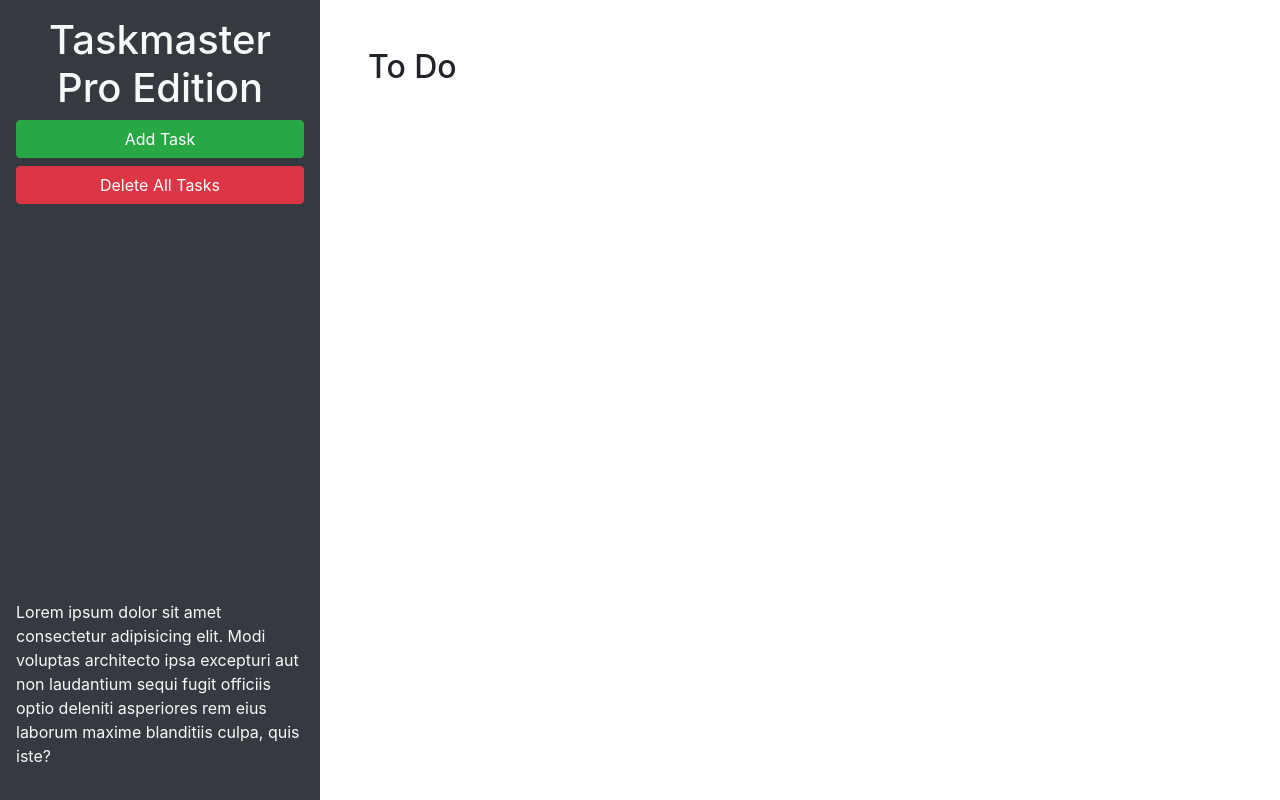
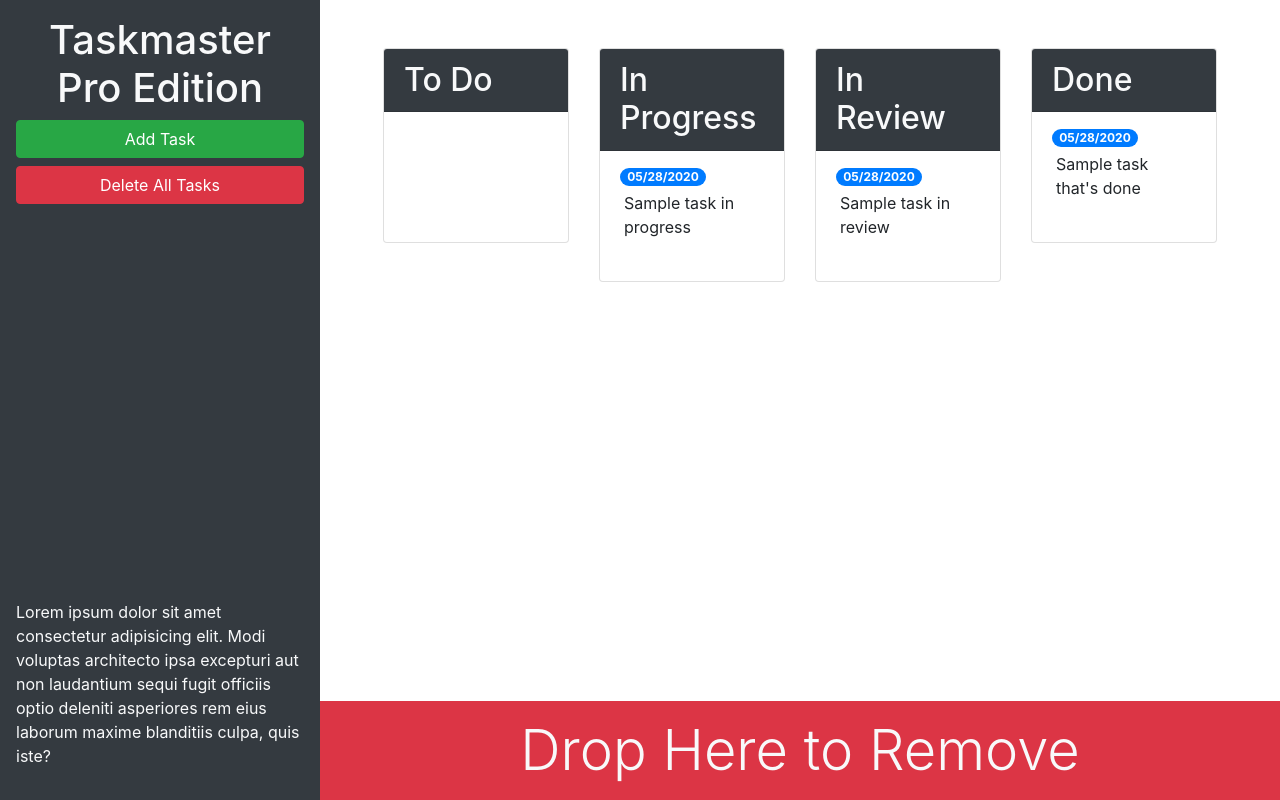
Before and after one commit to laurenceokite/taskmaster-pro, a plain HTML site: page index.html in a window 1280 px wide. Drawn offline with nearby package versions, Linux system fonts and the light colour scheme.

Commit message:
added bootstrap ui

```diff
--- a/index.html
+++ b/index.html
@@ -13,20 +13,69 @@
 <body>
 
   <div class="row min-vh-100 no-gutters">
-    <header class="col-12 col-lg-3 bg-dark text-light d-flex flex-column p-4 p-lg-3">
+    <header class="col-12 col-lg-3 bg-dark text-light d-flex flex-column p-4 p-lg-3 sticky-top">
       <h1 class="text-center">Taskmaster Pro Edition</h1>
       <button id="create-task" class="btn btn-block btn-success" data-toggle="modal" data-target="#task-form-modal">Add
         Task</button>
       <button id="remove-tasks" class="btn btn-block btn-danger">Delete All Tasks</button>
-      <p class="mt-auto">Lorem ipsum dolor sit amet consectetur adipisicing elit. Modi voluptas architecto ipsa
+      <p class="mt-auto d-none d-lg-block">Lorem ipsum dolor sit amet consectetur adipisicing elit. Modi voluptas architecto ipsa
         excepturi aut non
         laudantium sequi fugit officiis optio deleniti asperiores rem eius laborum maxime blanditiis culpa, quis iste?
       </p>
     </header>
-    <main class="col-12 col-lg-9">
-      <div class="m-5">
-        <h2>To Do</h2>
-        <ul id="list-toDo" class="list-group"> </ul>
+    <main class="col-12 col-lg-9 d-flex flex-column">
+      <div class="m-5 row justify-content-around">
+        <!-- to do start -->
+        <div class="col-12 col-md-6 col-xl-3 mb-3">
+          <div class="card">
+            <h2 class="card-header bg-dark text-light">To Do</h2>
+            <ul id="list-toDo" class="list-group list-group-flush"> </ul>
+          </div>
+        </div>
+        <!-- in progress start -->
+        <div class="col-12 col-md-6 col-xl-3 mb-3">
+          <div class="card">
+            <h2 class="card-header bg-dark text-light">In Progress</h2>
+            <ul id="list-inProgress" class="list-group list-group-flush">
+              <li class="list-group-item">
+                <span class="badge badge-primary badge-pill">05/28/2020</span>
+                <p class="m-1">Sample task in progress</p>
+              </li>
+            </ul>
+          </div>
+        </div>
+        <!-- in progress end -->
+        <!-- in review start -->
+        <div class="col-12 col-md-6 col-xl-3 mb-3">
+          <div class="card">
+            <h2 class="card-header bg-dark text-light">In Review</h2>
+            <ul id="list-inReview" class="list-group list-group-flush">
+              <li class="list-group-item">
+                <span class="badge badge-primary badge-pill">05/28/2020</span>
+                <p class="m-1">Sample task in review</p>
+              </li>
+            </ul>
+          </div>
+        </div>
+        <!-- in review end -->
+        <!-- done start -->
+        <div class="col-12 col-md-6 col-xl-3 mb-3">
+          <div class="card">
+            <h2 class="card-header bg-dark text-light">Done</h2>
+            <ul id="list-done" class="list-group list-group-flush">
+              <li class="list-group-item">
+                <span class="badge badge-primary badge-pill">05/28/2020</span>
+                <p class="m-1">Sample task that's done</p>
+              </li>
+            </ul>
+          </div>
+        </div>
+        <!-- done end -->
+      </div>
+      <div id="trash" class="mt-auto">
+        <div class="w-100 bg-danger p-3 text-center text-light display-4">
+          Drop Here to Remove
+        </div>
       </div>
     </main>
   </div>
@@ -46,11 +95,11 @@
           <form>
             <div class="form-group">
               <label for="modalTaskDescription">Task description</label>
-              <textarea id="modalTaskDescription" rows="3"></textarea>
+              <textarea id="modalTaskDescription" rows="3" class="form-control"></textarea>
             </div>
             <div class="form-group">
               <label for="modalDueDate">Due date</label>
-              <input type="text" id="modalDueDate" placeholder="mm/dd/yyyy" autocomplete="off" />
+              <input type="text"  class="form-control" id="modalDueDate" placeholder="mm/dd/yyyy" autocomplete="off" />
             </div>
           </form>
         </div>
```
